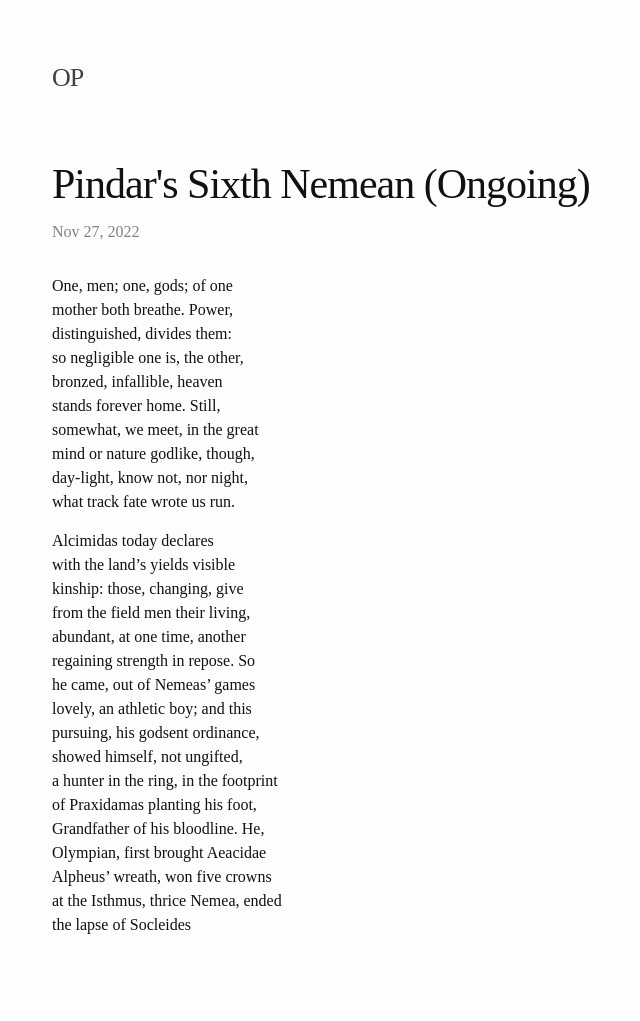
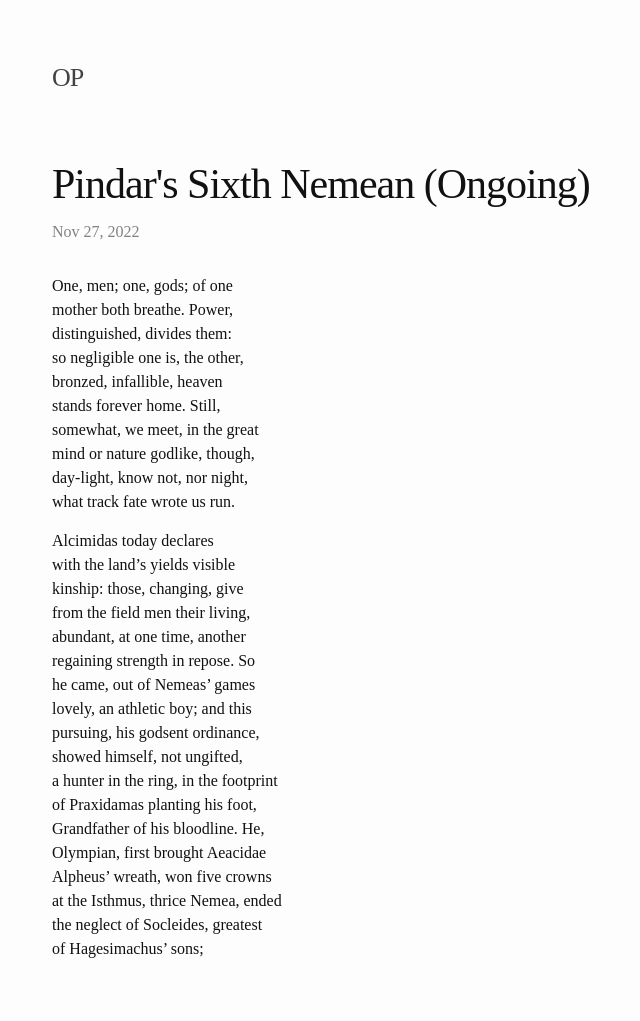
Before and after one commit to TheatrumMundi/TheatrumMundi, a Jekyll site: the page built from _posts/2022-11-27-pindars-sixth-nemean-ongoing.markdown, in a window 1280 px wide. Shown: the whole page, without its empty margins (218-858 px from the left). Built offline with Jekyll 4.4.1, drawn with Linux system fonts in a browser that asks for light colours; some web fonts are replaced; before the commit the page ends 997 px from its top, so only the background shows below that.

Commit message:
Update 2022-11-27-pindars-sixth-nemean-ongoing.markdown

```diff
--- a/_posts/2022-11-27-pindars-sixth-nemean-ongoing.markdown
+++ b/_posts/2022-11-27-pindars-sixth-nemean-ongoing.markdown
@@ -31,4 +31,5 @@ Grandfather of his bloodline. He, <br>
 Olympian, first brought Aeacidae <br>
 Alpheus’ wreath, won five crowns <br>
 at the Isthmus, thrice Nemea, ended <br>
-the lapse of Socleides <br>
+the neglect of Socleides, greatest <br>
+of Hagesimachus' sons; <br>
```
